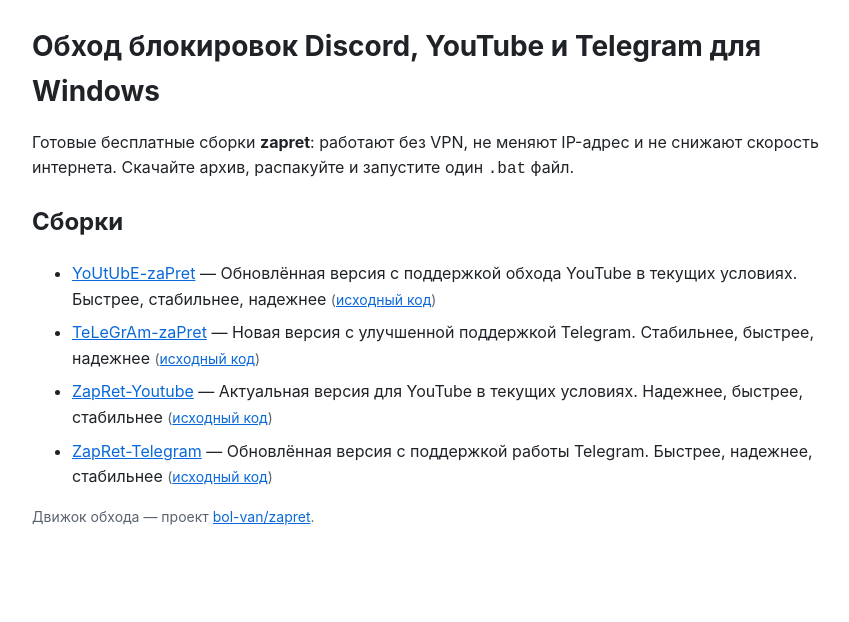
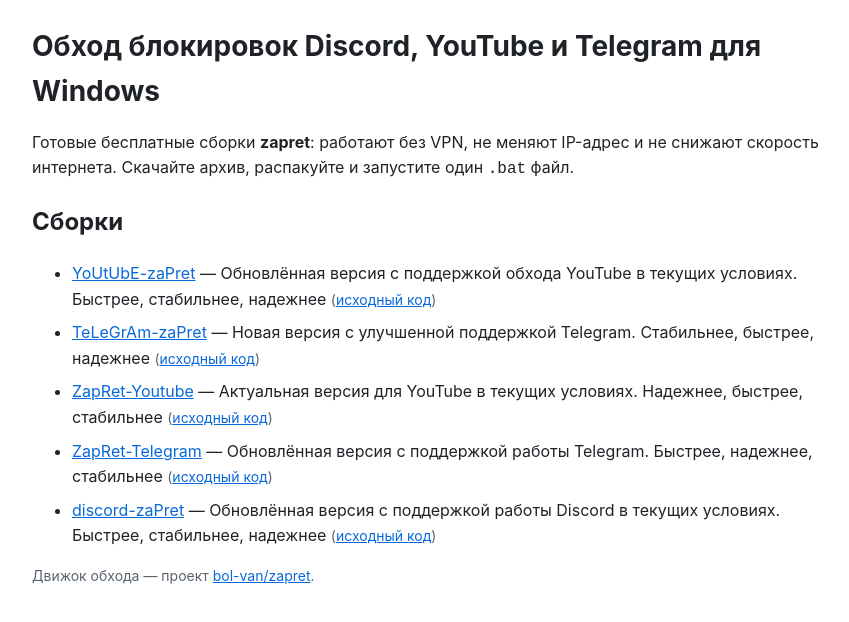
Before and after one commit to electronclericladle/electronclericladle.github.io, a plain HTML site: page index.html in a window 1280 px wide. Shown: the whole page, without its empty margins (198-1047 px from the left). Drawn offline with Linux system fonts and the light colour scheme.

Commit message:
hub: repo index

```diff
--- a/index.html
+++ b/index.html
@@ -29,6 +29,7 @@
     <li><a href="https://electronclericladle.github.io/TeLeGrAm-zaPret/">TeLeGrAm-zaPret</a> — Новая версия с улучшенной поддержкой Telegram. Стабильнее, быстрее, надежнее <span class="meta">(<a href="https://github.com/electronclericladle/TeLeGrAm-zaPret">исходный код</a>)</span></li>
     <li><a href="https://electronclericladle.github.io/ZapRet-Youtube/">ZapRet-Youtube</a> — Актуальная версия для YouTube в текущих условиях. Надежнее, быстрее, стабильнее <span class="meta">(<a href="https://github.com/electronclericladle/ZapRet-Youtube">исходный код</a>)</span></li>
     <li><a href="https://electronclericladle.github.io/ZapRet-Telegram/">ZapRet-Telegram</a> — Обновлённая версия с поддержкой работы Telegram. Быстрее, надежнее, стабильнее <span class="meta">(<a href="https://github.com/electronclericladle/ZapRet-Telegram">исходный код</a>)</span></li>
+    <li><a href="https://electronclericladle.github.io/discord-zaPret/">discord-zaPret</a> — Обновлённая версия с поддержкой работы Discord в текущих условиях. Быстрее, стабильнее, надежнее <span class="meta">(<a href="https://github.com/electronclericladle/discord-zaPret">исходный код</a>)</span></li>
   </ul>
   <p class="meta">Движок обхода — проект
     <a href="https://github.com/bol-van/zapret">bol-van/zapret</a>.</p>
```
